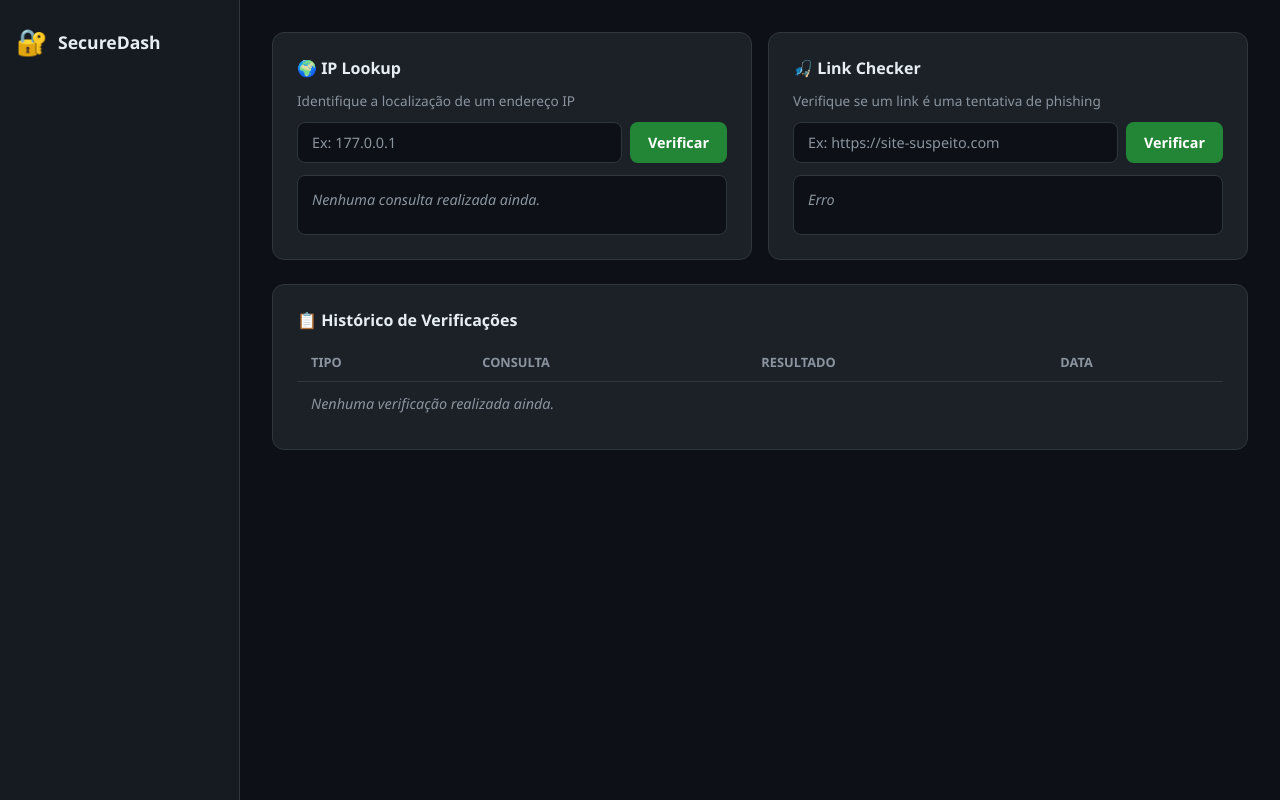
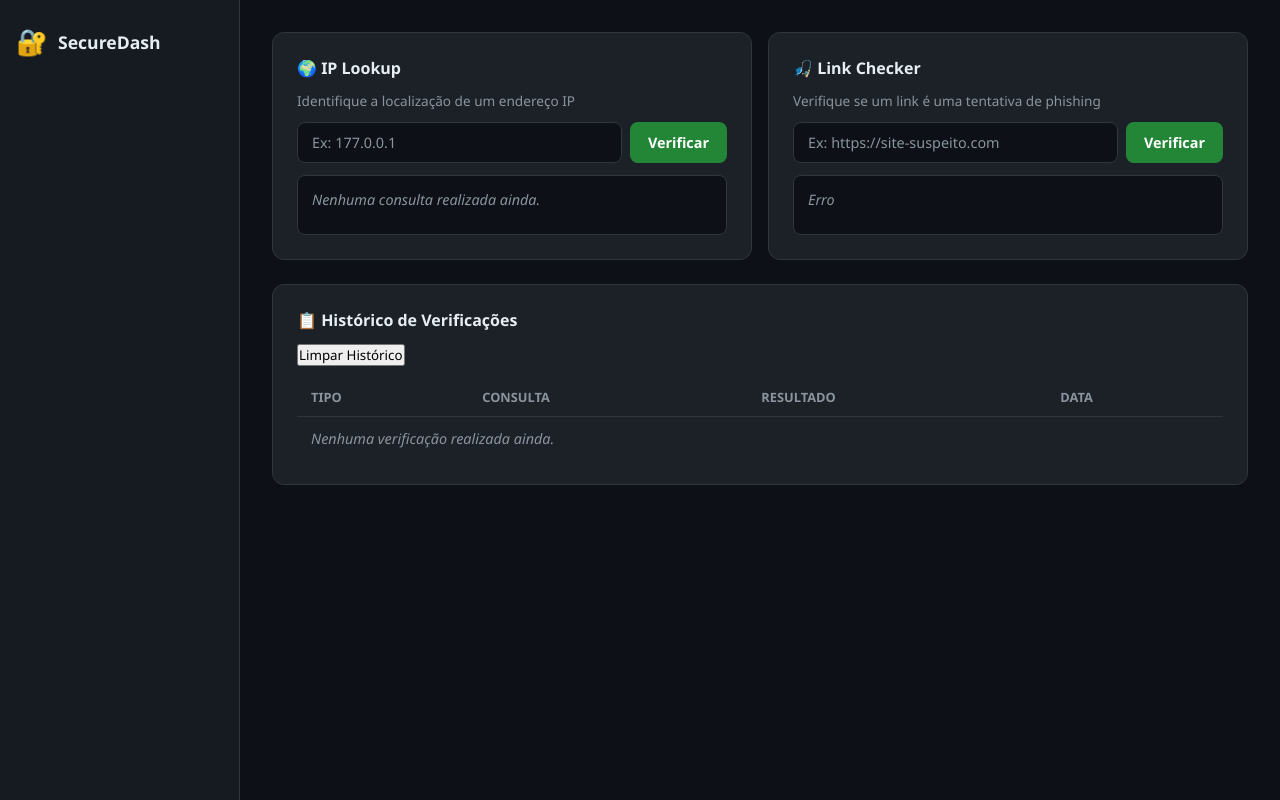
Before and after one commit to Jonathan-atlas0/wsBackend-Fabrica26.1, a Django app: page / in a window 1280 px wide. Run offline with Django 5.2, Linux system fonts and the light colour scheme; data that the repository does not hold is empty.

Commit message:
Feat: Adicionei a função limpar historico

```diff
--- /dev/null
+++ b/app/ipinfo.py
@@ -0,0 +1 @@
+Ipinfochave="572e41b0d1c322"
--- a/app/templates/base.html
+++ b/app/templates/base.html
@@ -62,6 +62,10 @@
 
         <section class="panel log-panel">
             <h3>📋 Histórico de Verificações</h3>
+            <form method="POST" action="{% url 'app:limpar_historico' %}">
+                {% csrf_token %}
+                <button type="submit">Limpar Histórico</button>
+            </form>
             <table>
                 <thead>
                     <tr>
--- a/app/urls.py
+++ b/app/urls.py
@@ -5,4 +5,5 @@ app_name = 'app'
 
 urlpatterns = [
     path('', views.home, name='home'),
+    path('limpar/', views.limpar_historico, name='limpar_historico'),
 ]
--- a/app/views.py
+++ b/app/views.py
@@ -22,7 +22,6 @@ def home(request):
     historico = Historico.objects.all().order_by('-data')
     return render(request, 'base.html', {'historico': historico})
 
-def deletar_historico(request, id):
-    historico = Historico.objects.get(id=id)
-    historico.delete()
-    return redirect('home')
+def limpar_historico(request):
+    Historico.objects.all().delete()
+    return redirect('app:home')
--- a/app/virustotal.py
+++ b/app/virustotal.py
@@ -33,6 +33,6 @@ class VirusTotalService:
             if status == "completed":
                 return result
 
-            time.sleep(5)
+            time.sleep(1)
 
         return result
```
